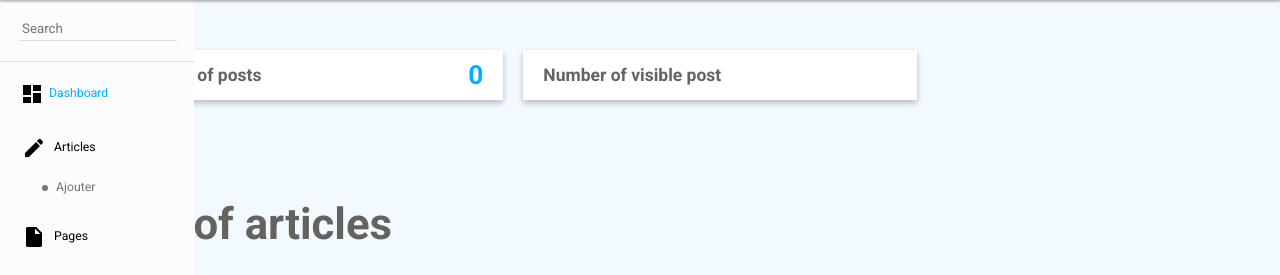
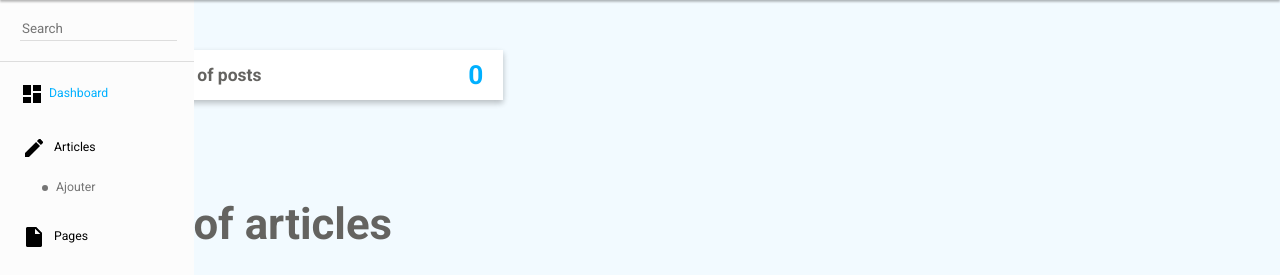
Before and after one commit to PinkFlowerOfTheSunsetOfTheDeath/CMS, a PHP site: template core/views/posts/list.html.twig in a window 1280 px wide; the page is wider, and only the part inside the window is pictured. Shown: the part 50-325 px from the top of that part. Run offline with PHP 8.4, Linux system fonts and the light colour scheme; the template is opened without the code that fills it, so the values that code supplies are empty; some libraries are stand-ins or nearby versions.

Commit message:
[Fix/Views] fix card views and visibility in form edit

```diff
--- a/core/views/pages/formPages.html.twig
+++ b/core/views/pages/formPages.html.twig
@@ -46,7 +46,7 @@
                     <button class="pageAdd__button pageAdd__button--visibility"
                             title="choose visibility of the page">{% if page.visibility %}Visible{% else %}Invisible{% endif %}
                     </button>
-                    <input class="input--invisible" name="visibility" id="visibilityPage" type="number" value="{{ page.visible ?? 0 }}">
+                    <input class="input--invisible" name="visibility" id="visibilityPage" type="number" value="{{ page.visibility ?? 0 }}">
                 </div>
                 </p>
             </div>
--- a/core/views/posts/list.html.twig
+++ b/core/views/posts/list.html.twig
@@ -8,18 +8,6 @@
                 <p class="articleList__cardItem__title">Number of posts</p>
                 <p id="numberPost" class="articleList__cardItem__value">
 
-                </p>
-            </div>
-            <div class="articleList__cardItem">
-                <p class="articleList__cardItem__title">Number of visible post</p>
-                <p class="articleList__cardItem__value">
-                    {% set visibleArticle = 0 %}
-                    {% for post in posts %}
-                        {% if post.visible == 1 %}
-                        {% set visibleArticle = visibleArticle + 1 %}
-                            {{ visibleArticle }}
-                        {% endif %}
-                    {% endfor %}
                 </p>
             </div>
         </div>
```
Also changed, not shown: core/views/pages/listPages.html.twig (+0 -14 lines).
